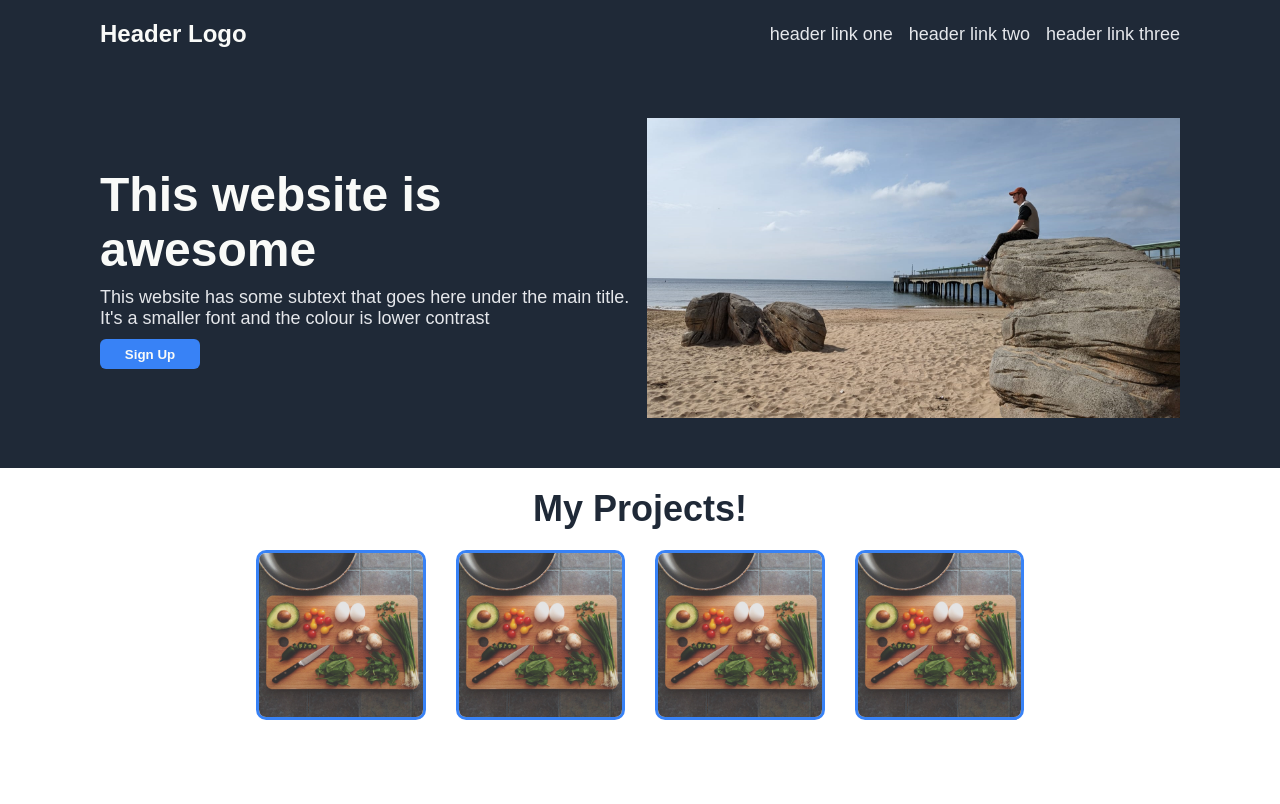
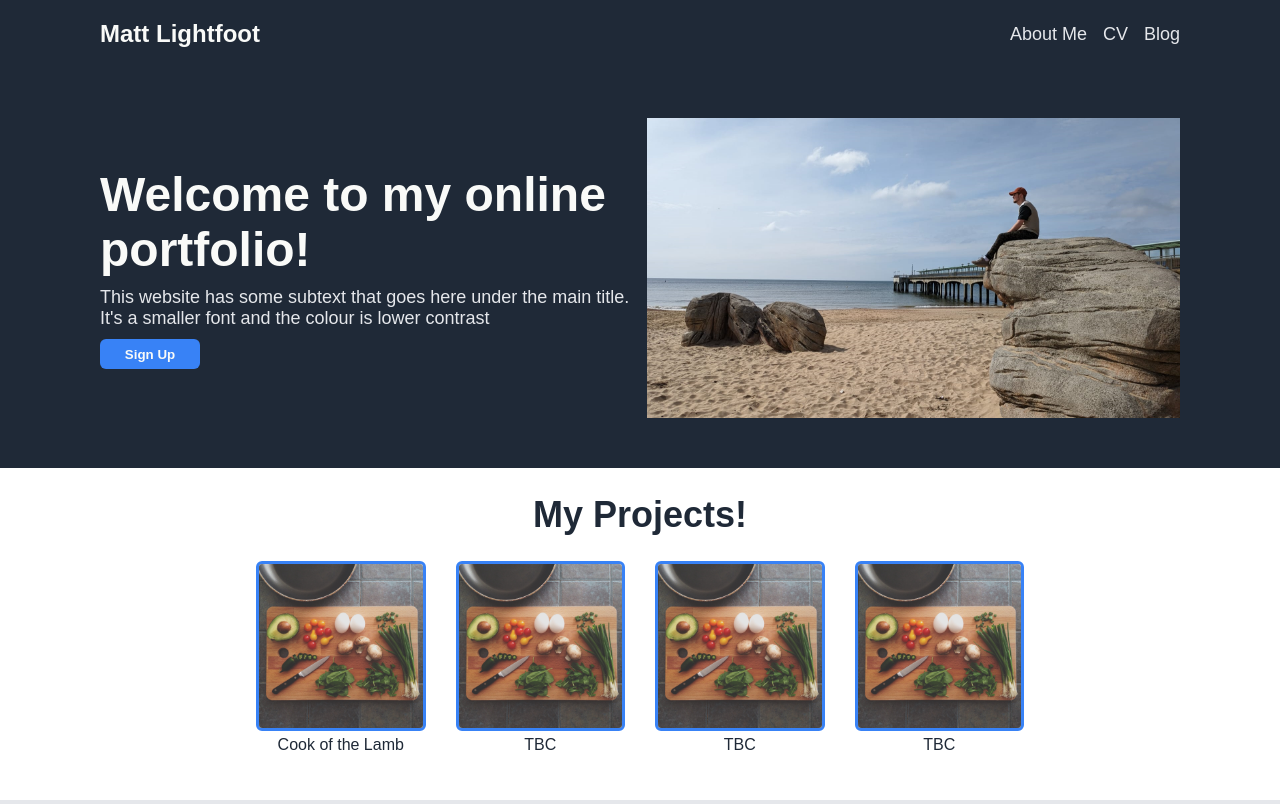
Before and after one commit to Mtlightfoot/matt-portfolio, a plain HTML site: page index.html in a window 1280 px wide. Shown: the top 804 px of the page. Drawn offline with Linux system fonts and the light colour scheme.

Commit message:
Aligned text under the pictures on the index page, also started customising website to my porfolio

```diff
--- a/index.html
+++ b/index.html
@@ -12,12 +12,12 @@
 
 <body>
     <div class="header">
-        <div class="logo">Header Logo</div>
+        <div class="logo">Matt Lightfoot</div>
         <div class="header-links">
             <ul>
-                <li>header link one</li>
-                <li>header link two</li>
-                <li>header link three</li>
+                <li>About Me</li>
+                <li>CV</li>
+                <li>Blog</li>
             </ul>
         </div>
     </div>
@@ -26,7 +26,7 @@
 
     <div class="hero">
         <div class="left">
-            <h1>This website is awesome</h1>
+            <h1>Welcome to my online portfolio!</h1>
             <p>This website has some subtext that goes here under the main title. It's a smaller font and the colour is
                 lower contrast</p>
             <button>Sign Up</button>
@@ -44,15 +44,19 @@
         <div class="image-container">
             <div class="image-1">
                 <img src="img/cookbook.jpg" alt="A picture of a chopping board full of vegetables">
+                Cook of the Lamb
             </div>
             <div class="image-1">
                 <img src="img/cookbook.jpg" alt="A picture of a chopping board full of vegetables">
+                TBC
             </div>
             <div class="image-1">
                 <img src="img/cookbook.jpg" alt="A picture of a chopping board full of vegetables">
+                TBC
             </div>
             <div class="image-1">
                 <img src="img/cookbook.jpg" alt="A picture of a chopping board full of vegetables">
+                TBC
             </div>
         </div>
 
@@ -84,7 +88,7 @@
         </div>
 
         <div class="footer">
-Copyright © Matt Lightfoot 2023
+            Copyright © Matt Lightfoot 2023
         </div>
 
 
--- a/style.css
+++ b/style.css
@@ -62,7 +62,7 @@ h2 {
     text-align: center;
     font-size: 36px;
     color: #1f2937;
-    padding: 20px 0;
+    padding: 2% 0;
     margin: 0;
 }
 
@@ -102,17 +102,19 @@ button {
     gap: 30px;
     padding-left: 20%;
     padding-right: 20%;
-    padding-bottom: 10%;
+    padding-bottom: 0%;
 }
 
 div.image-1 {
     display: flex;
-    flex: 1;
-    border-radius: 6%;
+    flex-direction: column;
     max-width: 80%;
     max-height: 80%;
-    border: 3px solid #3882F6;
-    overflow: hidden;
+    color: #1f2937;
+    font-size: 16px;
+    text-align: center;
+    gap: 5px;
+    padding-bottom: 6%;
 }
 
 .quote {
@@ -169,3 +171,8 @@ h5 {
     text-align: center;
     font-size: 12px;
 }
+
+.image-container img {
+    border: 3px solid #3882F6;
+    border-radius: 6px;
+}
```
